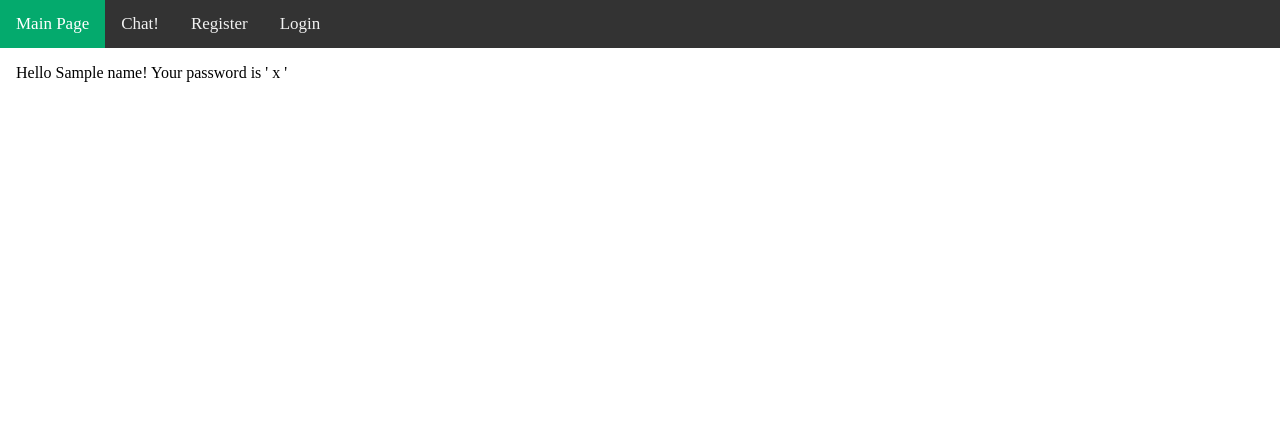
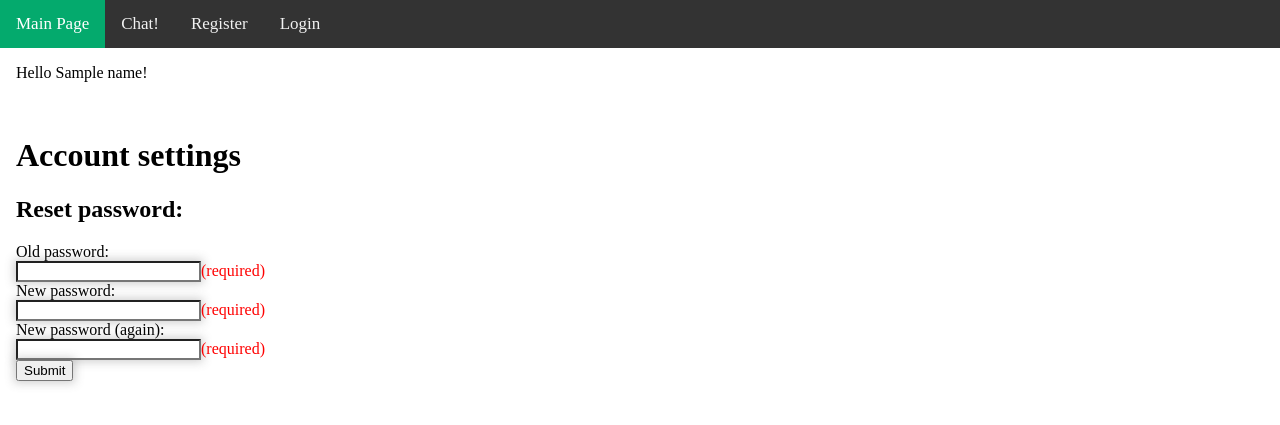
Before and after one commit to guywithnousername/Chat-Website, a Flask app: template templates/user.html in a window 1280 px wide. Shown: the top 425 px of the page. Run offline with Flask 2, Linux system fonts and the light colour scheme; the template is opened without the code that fills it: most values are stand-ins (such as "Sample title", 1, 10 or a date in 2020).

Commit message:
allow user to change password (small bug)

```diff
--- a/main.py
+++ b/main.py
@@ -13,14 +13,26 @@ app.secret_key = '9ac7d06219fbfa373f76c9a6be47b178157e2a91436b263b703c63246e25'
 cryptokey = b'RwdEWFPygOggOdXRkNSKGM8Wm58QT6ZIpZ34oauwkSE='
 fernet = Fernet(cryptokey)
 
-@app.route("/")
+@app.route("/",methods= ["GET","POST"])
 def index():
     name = request.cookies.get("Username")
-    password = query_db("SELECT * FROM Users WHERE Username = ?",args=(name,),one=True)
     if request.cookies.get("Username") == None:
         return rend("index.html")
     else:
-        return rend("user.html",name=name,password=password["Pass"])
+        if request.method == "POST":
+            password = query_db("SELECT * FROM Users WHERE Username = ?",args=(name,),one=True)["Pass"]
+            oldpass = request.form.get("pass")
+            pass1 = request.form.get("newpass")
+            pass2 = request.form.get("newpass2")
+            if (oldpass != password):
+                return rend("message.html",message="You entered your old password incorrectly")
+            if (pass1 != pass2):
+                return rend("message.html",message="You entered your new passwords incorrectly")
+            con = get_db()
+            query_db("UPDATE Users SET Pass = ? WHERE Pass = ?",args=(pass1,oldpass))
+            con.commit()
+            con.close()
+        return rend("user.html",name=name)
 
 @app.route("/register",methods = ['GET','POST'])
 def reg():
--- a/templates/user.html
+++ b/templates/user.html
@@ -1,5 +1,16 @@
 {% extends 'base.html' %}
 
 {% block content %}
-<p>Hello {{ name }}! Your password is ' {{ password }} ' </p>
+<p>Hello {{ name }}! </p><br>
+<h1>Account settings</h1>
+<h2>Reset password:</h2>
+<form method="POST">
+    <label for="pass">Old password:</label><br>
+    <input type="password" id="pass" name="pass" required><span></span><br>
+    <label for="newpass">New password:</label><br>
+    <input type="password" id="newpass" name="newpass" minlength = "8" required><span></span><br>
+    <label for="newpass2">New password (again):</label><br>
+    <input type="password" id="newpass2" name="newpass2" minlength = "8" required><span></span><br>
+    <input type="submit" value="Submit">
+</form>
 {% endblock %}
```
